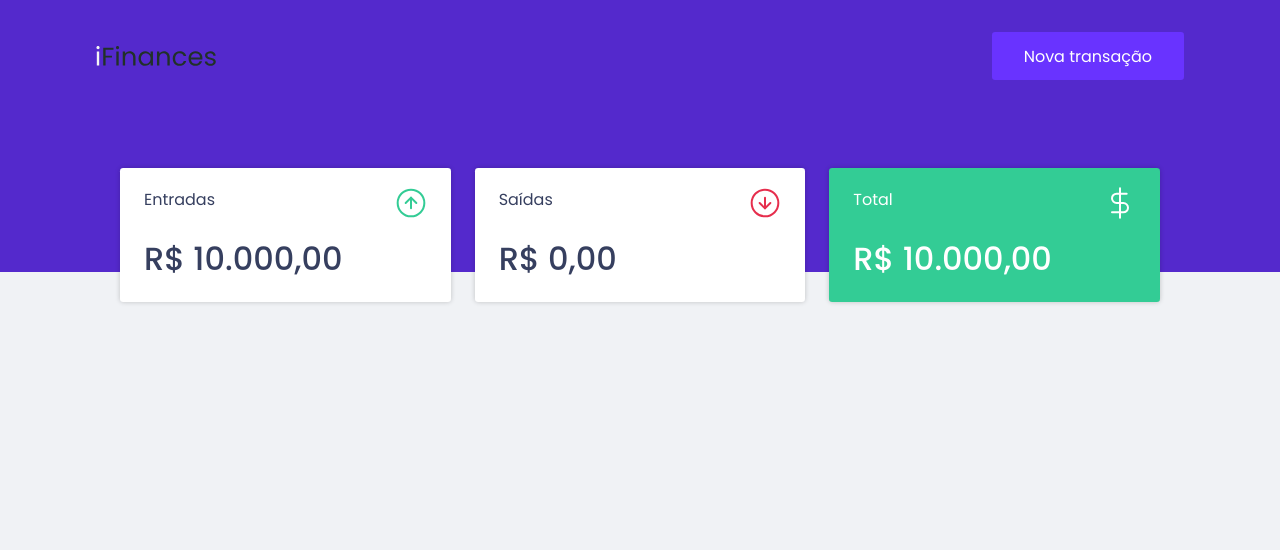
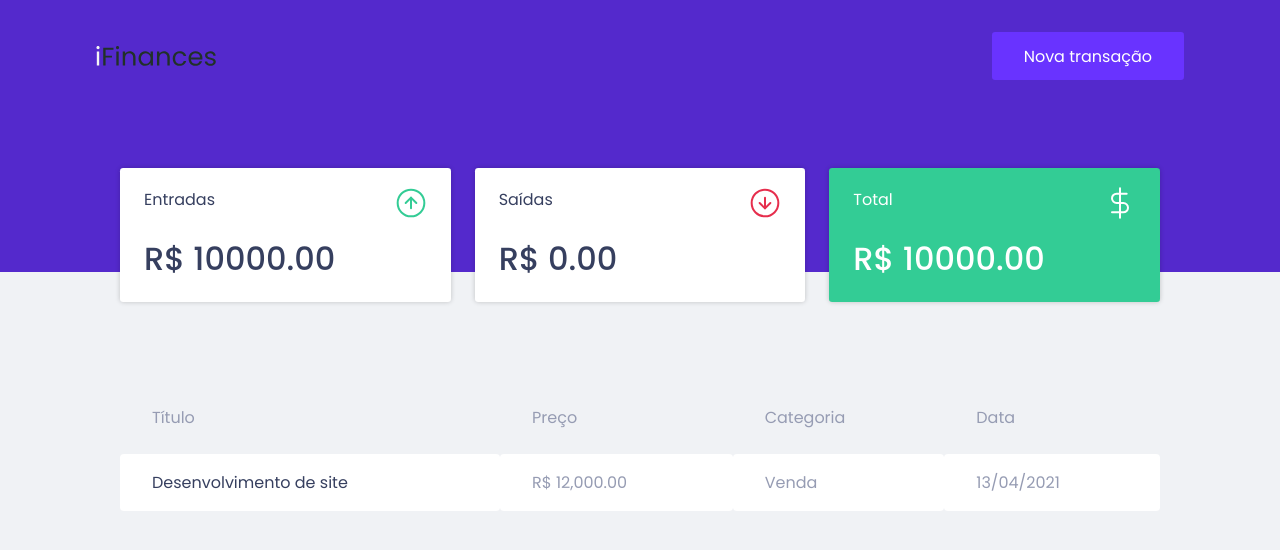
Before and after one commit to Santosl2/ifinances-pwa, a Next.js app: page / in a window 1280 px wide. Shown: the top 550 px of the page. Built offline with nearby package versions, Linux system fonts and the light colour scheme.

Commit message:
<feat>: Implements Table

```diff
--- a/src/components/Summary/Order/Order.tsx
+++ b/src/components/Summary/Order/Order.tsx
@@ -1,16 +1,47 @@
-import { moneyFormat } from "@/utils/Format";
+/* eslint-disable unused-imports/no-unused-vars */
+import { useEffect, useRef } from "react";
 
 import { OrderHeader, OrderWrapper } from "./Order.styles";
 import { OrderProps } from "./Order.types";
 
 export function Order({ amount, icon, title }: OrderProps): JSX.Element {
+  const moneyRef = useRef<HTMLSpanElement>(null);
+
+  function animateNumber(speed = 100) {
+    let timeout: ReturnType<typeof setTimeout>;
+
+    const moneyDiv = moneyRef.current!;
+    const actualValue = Number(moneyDiv.innerText.replace("R$ ", ""));
+    const endValue = Number(moneyRef.current!.dataset.amount);
+    const time = endValue / speed;
+
+    if (actualValue < endValue) {
+      moneyDiv.innerText = Math.ceil(actualValue + time).toFixed(2);
+      timeout = setTimeout(() => animateNumber(speed), 1);
+      return;
+    }
+
+    moneyDiv.innerText = endValue.toFixed(2);
+    if (timeout !== undefined) clearTimeout(timeout);
+  }
+
+  useEffect(() => {
+    animateNumber(100);
+  }, []);
+
   return (
     <OrderWrapper>
       <OrderHeader>
         <p>{title}</p>
         <img src={icon} alt="Imagem Order" />
       </OrderHeader>
-      <strong>{moneyFormat(amount)}</strong>
+
+      <strong>
+        R${" "}
+        <span ref={moneyRef} data-amount={amount}>
+          0
+        </span>
+      </strong>
     </OrderWrapper>
   );
 }
--- a/src/components/Summary/Summary.styles.ts
+++ b/src/components/Summary/Summary.styles.ts
@@ -5,6 +5,7 @@ export const SummaryWrapper = styled.div`
   grid-template-columns: repeat(auto-fit, minmax(250px, 1fr));
   gap: 1.5rem;
   margin-top: -9rem;
+  margin-bottom: 5rem;
 
   div:last-child {
     background-color: var(--green);
--- /dev/null
+++ b/src/components/Table/Table.styles.ts
@@ -0,0 +1,40 @@
+import styled from "styled-components";
+
+export const Container = styled.div`
+  overflow: auto;
+  max-width: 100%;
+`;
+
+export const TableWrapper = styled.table`
+  width: 100%;
+  border-spacing: 0 0.5rem;
+`;
+
+export const TableHead = styled.thead`
+  th {
+    color: var(--text-body);
+    font-weight: 400;
+    padding: 1rem 2rem;
+    line-height: 1.5rem;
+    text-align: left;
+  }
+`;
+
+export const TableBody = styled.tbody`
+  td {
+    padding: 1rem 2rem;
+    border: 0;
+    background: var(--shape);
+    color: var(--text-body);
+    border-radius: 0.25rem;
+    &:first-child {
+      color: var(--text-title);
+    }
+    &.deposit {
+      color: var(--green);
+    }
+    &.withdraw {
+      color: var(--red);
+    }
+  }
+`;
--- /dev/null
+++ b/src/components/Table/Table.tsx
@@ -0,0 +1,27 @@
+/* eslint-disable react/no-array-index-key */
+import { Container, TableBody, TableHead, TableWrapper } from "./Table.styles";
+import { TableProps } from "./Table.types";
+
+export function Table({ headers, values }: TableProps): JSX.Element {
+  return (
+    <Container>
+      <TableWrapper>
+        <TableHead>
+          <tr>
+            {headers?.map((h, index) => (
+              <th key={index}>{h}</th>
+            ))}
+          </tr>
+        </TableHead>
+
+        <TableBody>
+          <tr>
+            {values?.map((v, index) => (
+              <td key={index}>{v}</td>
+            ))}
+          </tr>
+        </TableBody>
+      </TableWrapper>
+    </Container>
+  );
+}
--- /dev/null
+++ b/src/components/Table/Table.types.ts
@@ -0,0 +1,4 @@
+export interface TableProps {
+  headers: string[];
+  values: string[];
+}
--- /dev/null
+++ b/src/components/Table/index.ts
@@ -0,0 +1 @@
+export * from "./Table";
--- a/src/components/index.ts
+++ b/src/components/index.ts
@@ -1 +1,3 @@
 export * from "./Header";
+export * from "./Summary";
+export * from "./Table";
--- a/src/pages/index.tsx
+++ b/src/pages/index.tsx
@@ -1,4 +1,5 @@
 import { Summary } from "@/components/Summary";
+import { Table } from "@/components/Table";
 import { SEO } from "@/SEO";
 
 export default function Home() {
@@ -7,6 +8,15 @@ export default function Home() {
       <SEO title="Teste" />
       <main>
         <Summary />
+        <Table
+          headers={["Título", "Preço", "Categoria", "Data"]}
+          values={[
+            "Desenvolvimento de site",
+            "R$ 12,000.00",
+            "Venda",
+            "13/04/2021",
+          ]}
+        />
       </main>
     </>
   );
```
